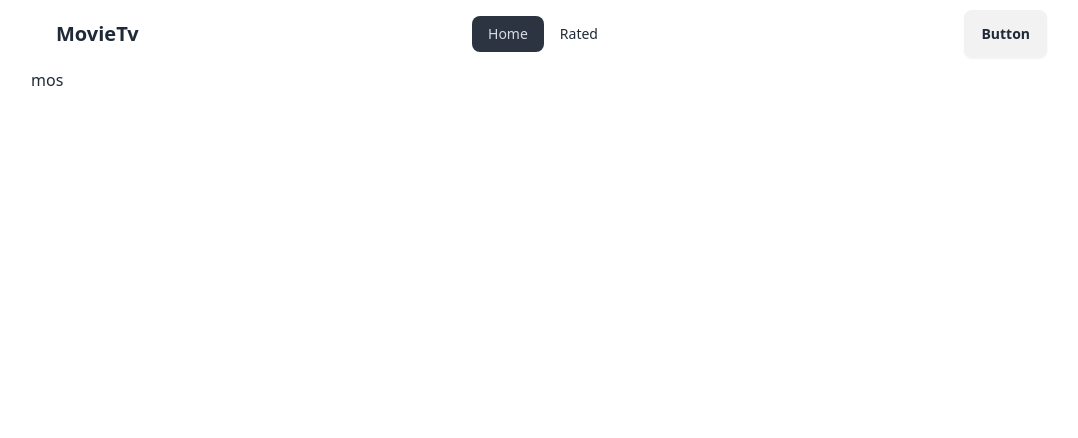
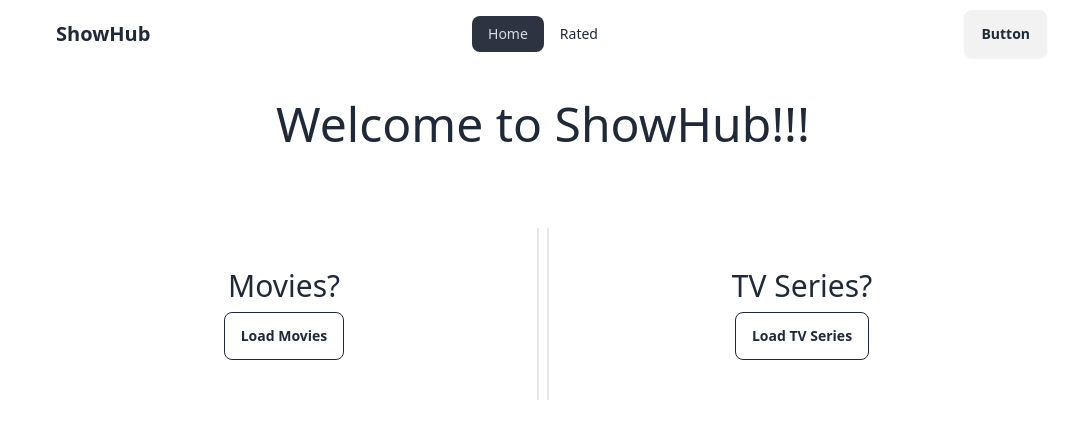
Before and after one commit to hemel17/movieRatingApp, a React (Vite) app: page / in a window 1280 px wide. Shown: the top 438 px of the page, without its empty margins (97-1175 px from the left). Built offline with nearby package versions, Linux system fonts and the light colour scheme.

Commit message:
home page design done

```diff
--- a/index.html
+++ b/index.html
@@ -4,7 +4,7 @@
     <meta charset="UTF-8" />
     <link rel="icon" type="image/svg+xml" href="/vite.svg" />
     <meta name="viewport" content="width=device-width, initial-scale=1.0" />
-    <title>Movie Rating App</title>
+    <title>Movie/Tv series Rating App</title>
   </head>
   <body>
     <div id="root"></div>
--- a/src/components/Navbar/Navbar.jsx
+++ b/src/components/Navbar/Navbar.jsx
@@ -19,7 +19,7 @@ const Navbar = () => {
           <div tabIndex={0} role="button" className="btn btn-ghost lg:hidden">
             <svg
               xmlns="http://www.w3.org/2000/svg"
-              className="h-5 w-5"
+              className="w-5 h-5"
               fill="none"
               viewBox="0 0 24 24"
               stroke="currentColor"
@@ -39,10 +39,10 @@ const Navbar = () => {
             {navLinks}
           </ul>
         </div>
-        <a className="btn btn-ghost text-xl">MovieTv</a>
+        <a className="text-xl btn btn-ghost">ShowHub</a>
       </div>
-      <div className="navbar-center hidden lg:flex">
-        <ul className="menu menu-horizontal px-1">{navLinks}</ul>
+      <div className="hidden navbar-center lg:flex">
+        <ul className="px-1 menu menu-horizontal">{navLinks}</ul>
       </div>
       <div className="navbar-end">
         <a className="btn">Button</a>
--- a/src/pages/Home/Home/Home.jsx
+++ b/src/pages/Home/Home/Home.jsx
@@ -3,7 +3,23 @@ import { Link } from "react-router-dom";
 const Home = () => {
   return (
     <div className="mx-auto md:w-4/5">
-    <Link to='/movies'>mos</Link>
+      <h1 className="mt-4 text-3xl text-center md:mt-8 md:text-5xl">
+        Welcome to ShowHub!!!
+      </h1>
+      <div className="flex flex-col items-center justify-center gap-2 mx-auto mt-8 text-center md md:flex-row md:mt-20">
+        <div className="w-3/5 p-10 border-b-2 md:border-b-0 md:border-r-2">
+          <h2 className="text-2xl md:text-3xl">Movies?</h2>
+          <Link to="/movies" className="mt-2 btn btn-outline">
+            Load Movies
+          </Link>
+        </div>
+        <div className="w-3/5 p-10 border-t-2 md:border-t-0 md:border-l-2">
+          <h2 className="text-2xl md:text-3xl">TV Series?</h2>
+          <Link to="/tvseries" className="mt-2 btn btn-outline">
+            Load TV Series
+          </Link>
+        </div>
+      </div>
     </div>
   );
 };
```
